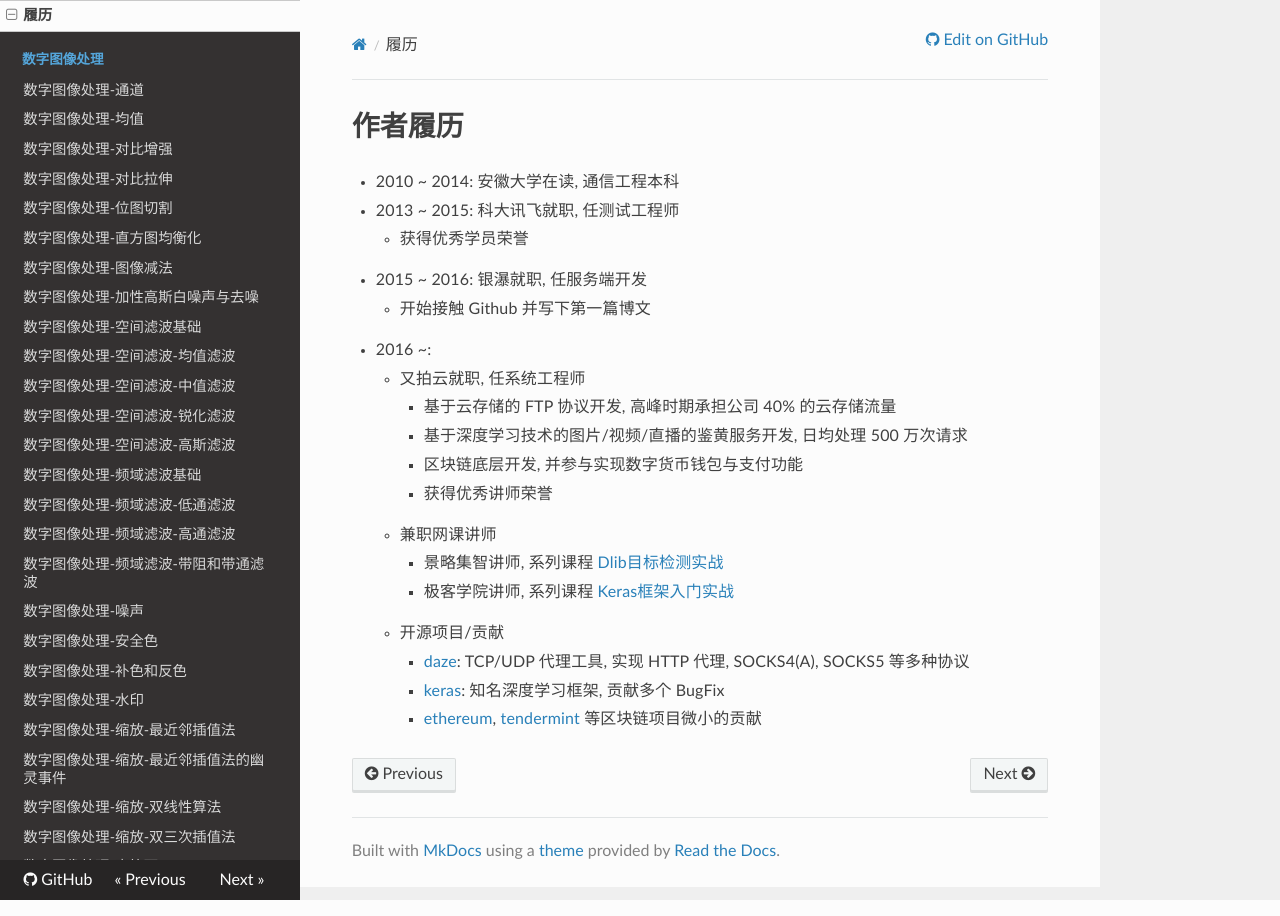
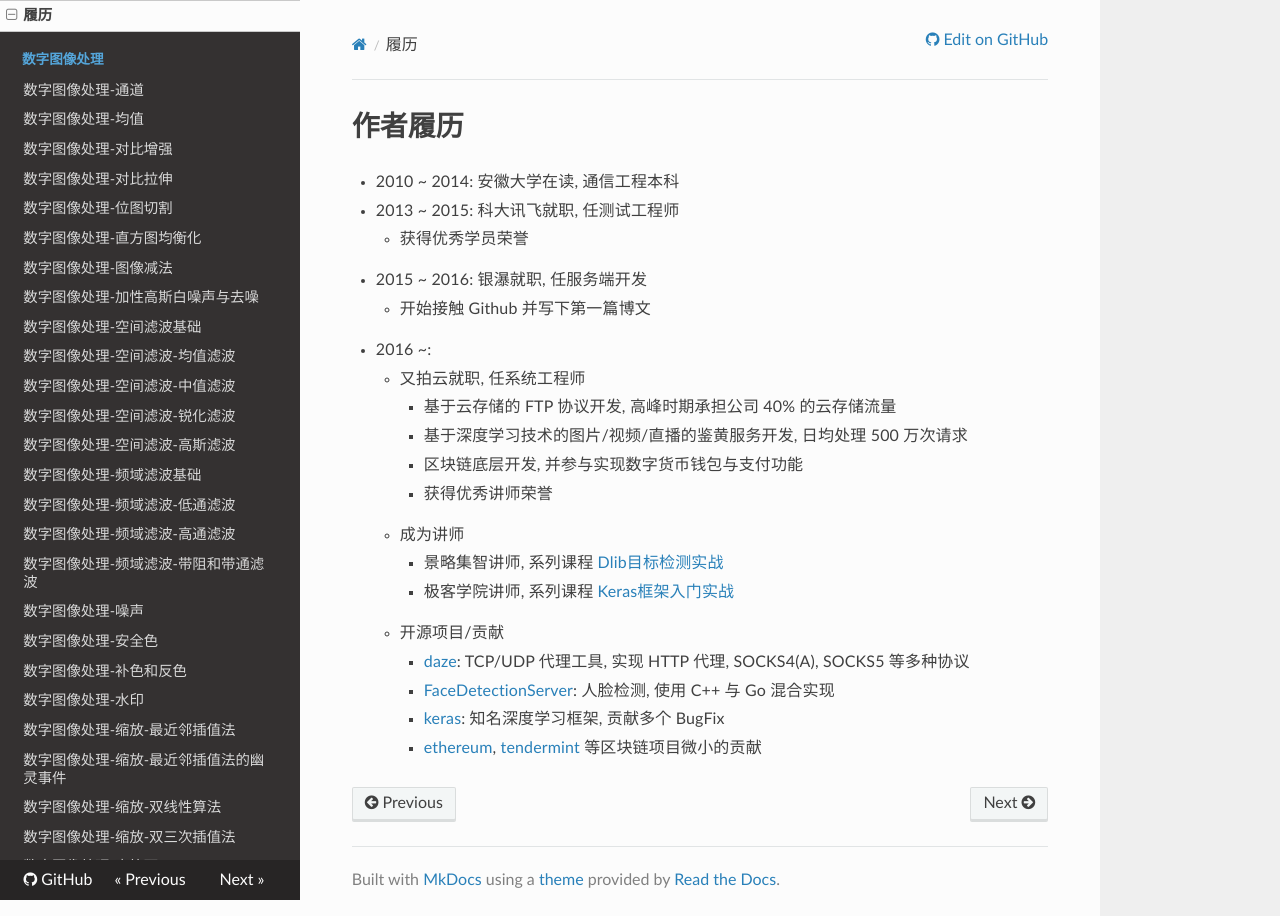
Before and after one commit to mohanson/accu, an MkDocs documentation site: the page built from docs/content/resume.md, in a window 1280 px wide. Built offline with MkDocs 1.6.1, drawn with Linux system fonts in a browser that asks for light colours; nearby versions of some CDN libraries; old or Windows-style settings are respelled for this version of MkDocs.

Commit message:
Introducing face detection

```diff
--- a/docs/content/resume.md
+++ b/docs/content/resume.md
@@ -11,10 +11,11 @@
 		- 基于深度学习技术的图片/视频/直播的鉴黄服务开发, 日均处理 500 万次请求
 		- 区块链底层开发, 并参与实现数字货币钱包与支付功能
 		- 获得优秀讲师荣誉
-	- 兼职网课讲师
+	- 成为讲师
 		- 景略集智讲师, 系列课程 [Dlib目标检测实战](https://jizhi.im/course/dlib)
 		- 极客学院讲师, 系列课程 [Keras框架入门实战](https://www.jikexueyuan.com/zhiye/course/135.html?type=50)
 	- 开源项目/贡献
 		- [daze](https://github.com/mohanson/daze): TCP/UDP 代理工具, 实现 HTTP 代理, SOCKS4(A), SOCKS5 等多种协议
+		- [FaceDetectionServer](https://github.com/mohanson/FaceDetectionServer): 人脸检测, 使用 C++ 与 Go 混合实现
 		- [keras](https://github.com/keras-team/keras): 知名深度学习框架, 贡献多个 BugFix
 		- [ethereum](https://github.com/ethereum/go-ethereum), [tendermint](https://github.com/tendermint/tendermint) 等区块链项目微小的贡献
```
